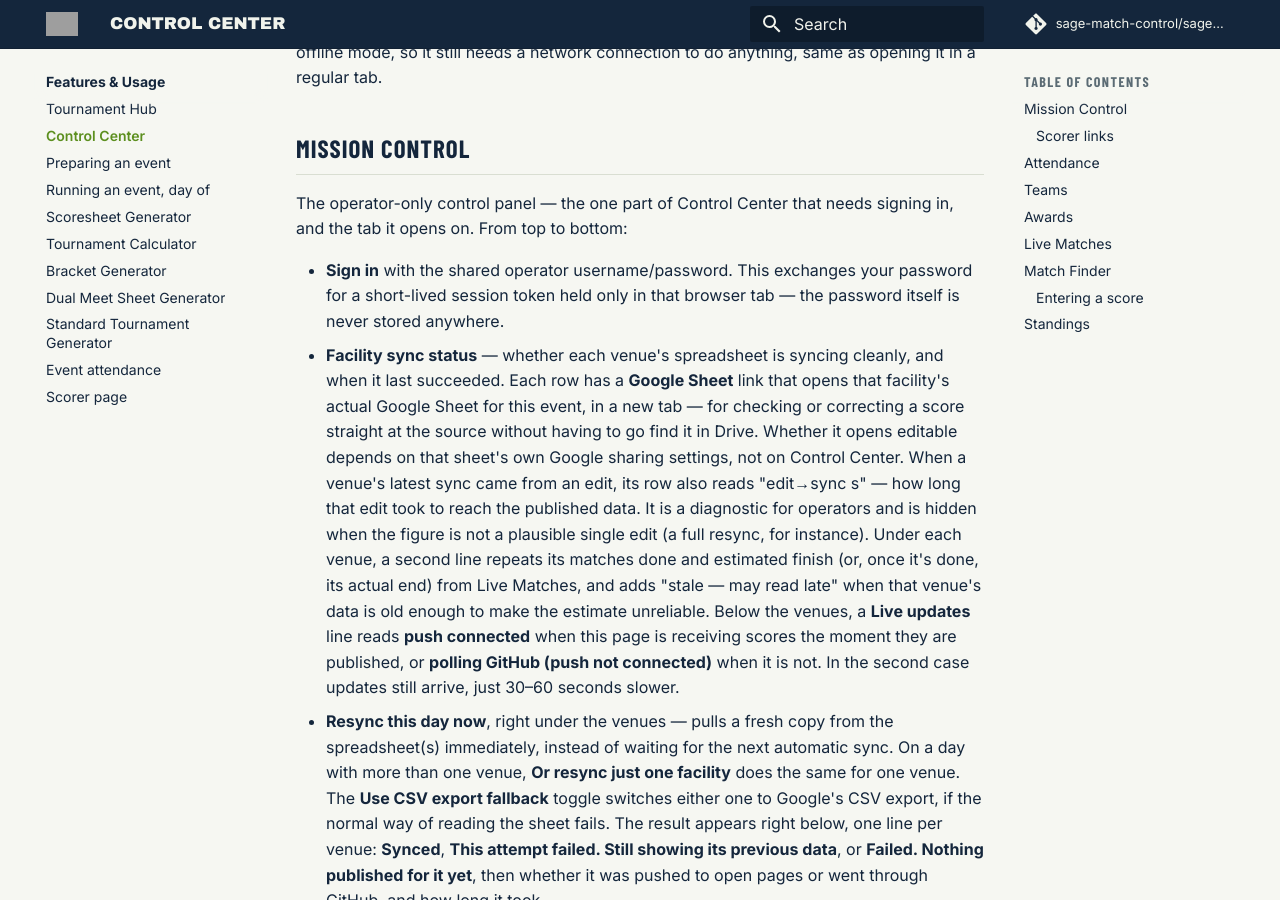
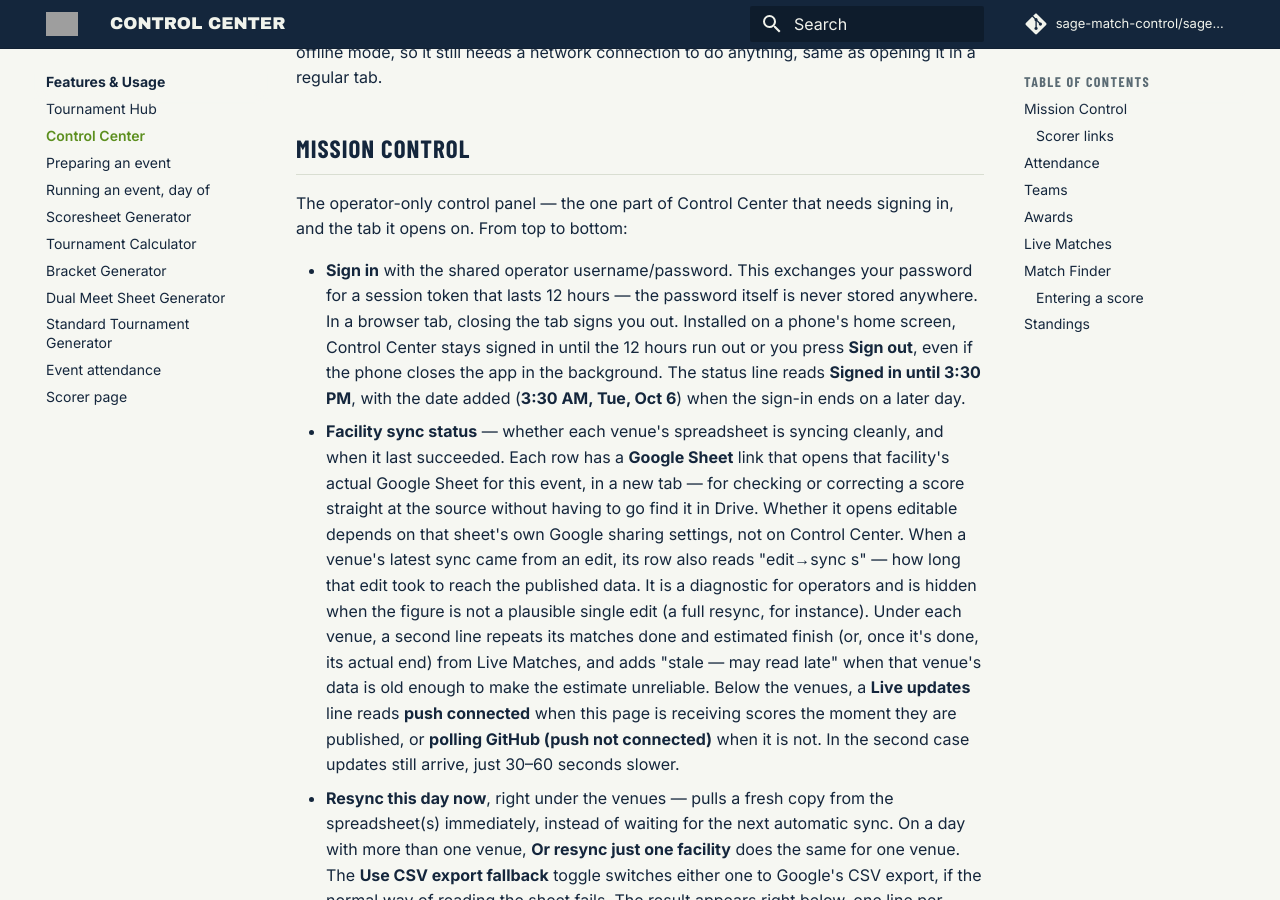
Before and after one commit to sage-match-control/sage-docs, an MkDocs documentation site: the page built from docs/features/control-center.md, in a window 1280 px wide and 900 px high, scrolled down 622 px. Built offline with MkDocs 1.6.1 and Material for MkDocs 9.7.7, drawn with Linux system fonts in a browser that asks for light colours; comment, search, counter and statistics services are not loaded.

Commit message:
Docs: operator sign-in length, installed-app sign-in, "Signed in until" date
Co-Authored-By: Claude Opus 5.5 <noreply@anthropic.com>

```diff
--- a/docs/features/control-center.md
+++ b/docs/features/control-center.md
@@ -29,8 +29,12 @@ The operator-only control panel — the one part of Control Center that needs
 signing in, and the tab it opens on. From top to bottom:
 
 - **Sign in** with the shared operator username/password. This exchanges your
-  password for a short-lived session token held only in that browser tab —
-  the password itself is never stored anywhere.
+  password for a session token that lasts 12 hours — the password itself is
+  never stored anywhere. In a browser tab, closing the tab signs you out.
+  Installed on a phone's home screen, Control Center stays signed in until the
+  12 hours run out or you press **Sign out**, even if the phone closes the app
+  in the background. The status line reads **Signed in until 3:30 PM**, with
+  the date added (**3:30 AM, Tue, Oct 6**) when the sign-in ends on a later day.
 - **Facility sync status** — whether each venue's spreadsheet is syncing
   cleanly, and when it last succeeded. Each row has a **Google Sheet**
   link that opens that facility's actual Google Sheet for this event, in
```
Also changed, not shown: docs/technical/auth.md (+2 -1 lines).
